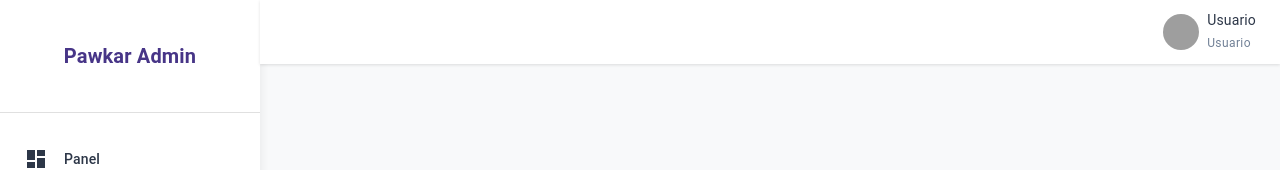
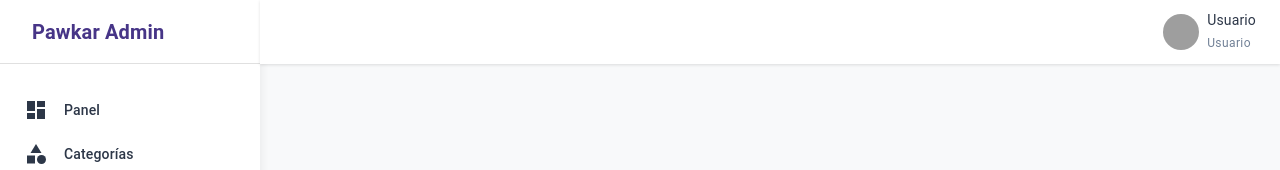
Before and after one commit to CarlosTontaquimba1995/pawkar_administracion, a React (Vite) app: page /reportes in a window 1280 px wide. Shown: the top 170 px of the page. Built offline with nearby package versions, Linux system fonts and the light colour scheme; no server answers; sample sign-in values are in the browser's storage; grey boxes are pictures that could not be loaded; some icons are missing.

Commit message:
alineado logo pawka a header

```diff
--- a/src/layouts/MainLayout/Sidebar.tsx
+++ b/src/layouts/MainLayout/Sidebar.tsx
@@ -58,8 +58,8 @@ const StyledDrawer = styled(Drawer)({
 const LogoContainer = styled(Box)(({ theme }) => ({
   display: "flex",
   alignItems: "center",
-  justifyContent: "center",
-  padding: theme.spacing(3, 2),
+  minHeight: "64px",
+  padding: theme.spacing(0, 2),
   borderBottom: `1px solid ${theme.palette.divider}`,
   marginBottom: theme.spacing(2),
 }));
@@ -291,9 +291,14 @@ const Sidebar = ({ drawerWidth, mobileOpen, onDrawerToggle }: SidebarProps) => {
           color="primary"
           fontWeight="bold"
           sx={{
-            px: 2,
-            py: { xs: 1, sm: 2 },
-            fontSize: { xs: "1rem", sm: "1.25rem" },
+            fontSize: "1.25rem",
+            lineHeight: 1.6,
+            letterSpacing: "0.0075em",
+            display: "flex",
+            alignItems: "center",
+            height: "100%",
+            padding: (theme) => theme.spacing(0, 2),
+            margin: 0,
           }}
         >
           Pawkar Admin
```
